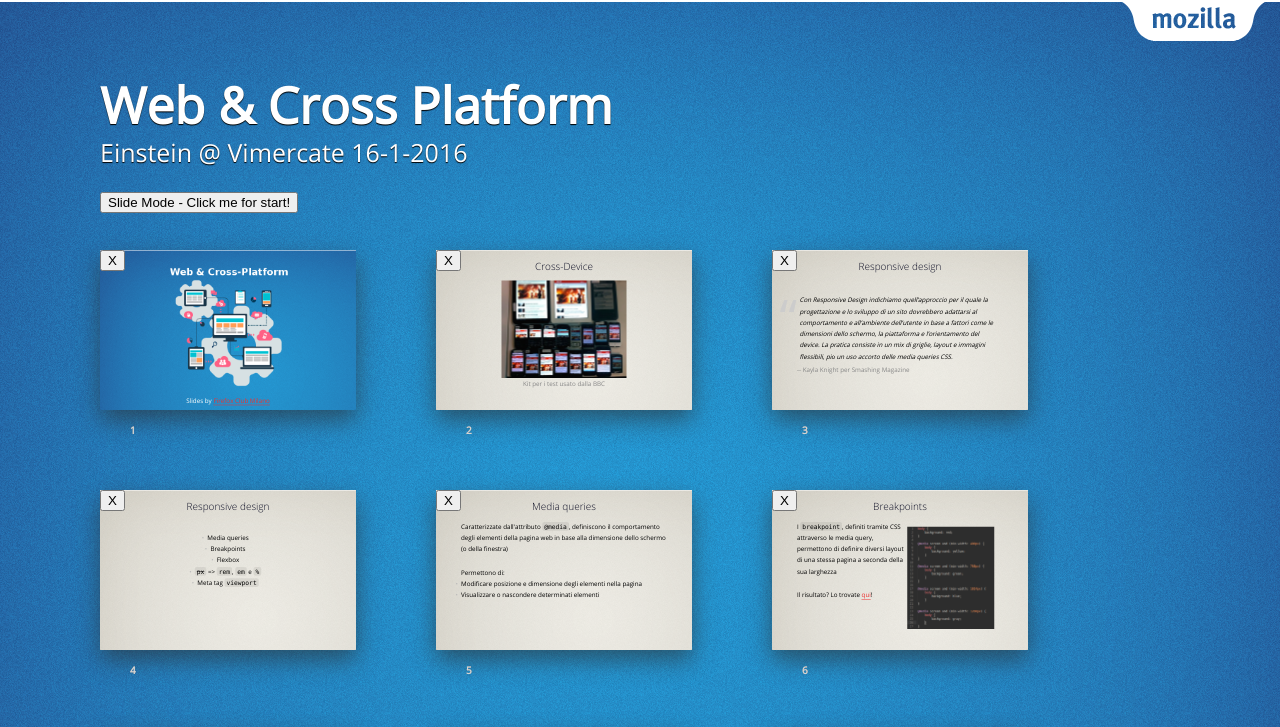
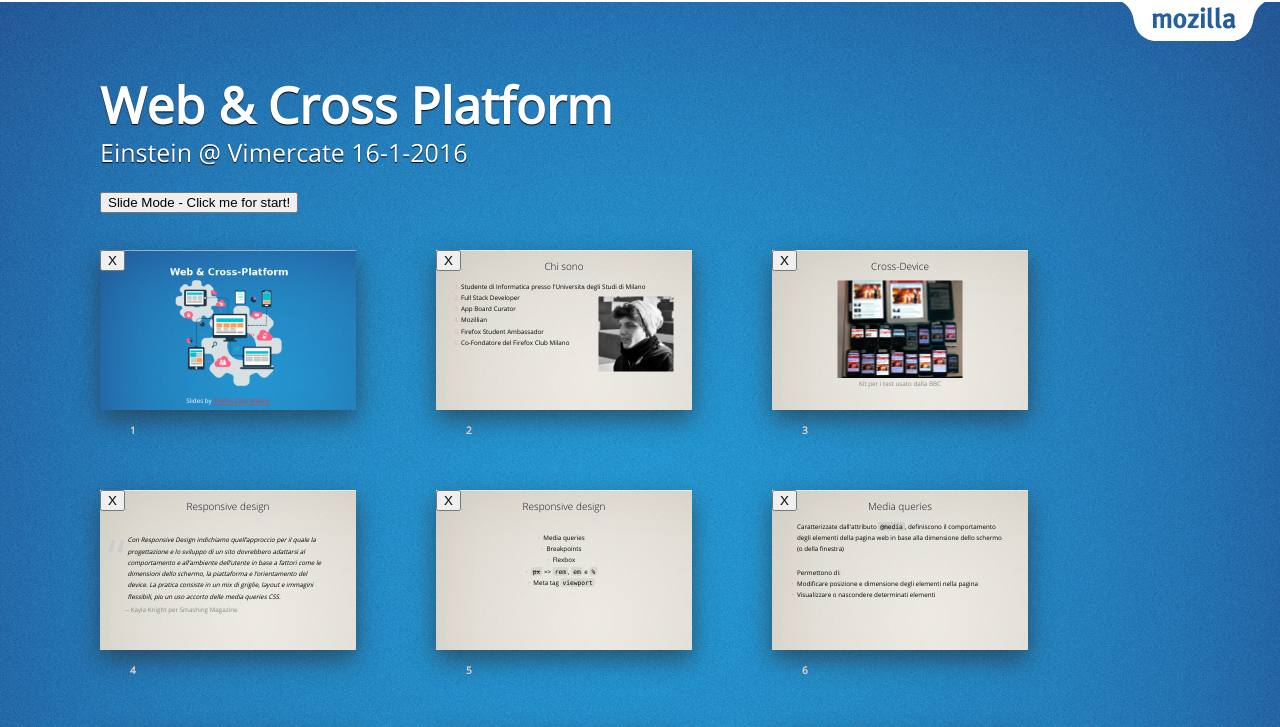
Before and after one commit to FirefoxMilano/Web-CrossPlat-Presentation, a plain HTML site: page index.html in a window 1280 px wide. Shown: the top 727 px of the page. Drawn offline with Linux system fonts and the light colour scheme.

Commit message:
added presentation slide

```diff
--- a/index.html
+++ b/index.html
@@ -18,6 +18,19 @@
 	<section class="slide mycover" id="Cover"><div>
 		<img src="pictures/cover.png" alt="" style="min-width: 60%;" class="mycenter">
 		<p class="note center coverp" style="margin-top: -1em;">Slides by <a href="http://firefoxmilano.it">Firefox Club Milano</a></p>
+	</div></section>
+
+	<section class="slide"><div>
+		<h2 class="center">Chi sono</h2>
+		<img src="pictures/aro.jpg" class="right myright" alt="Aro" height="300" width="300">
+		<ol>
+			<li class="next">Studente di Informatica presso l'Università degli Studi di Milano</li>
+			<li class="next">Full Stack Developer</li>
+			<li class="next">App Board Curator</li>
+			<li class="next">Mozillian</li>
+			<li class="next">Firefox Student Ambassador</li>
+			<li class="next">Co-Fondatore del Firefox Club Milano</li>
+		</ol>
 	</div></section>
 
 	<section class="slide"><div>
```
Also changed, not shown: pictures/aro.jpg (added).
